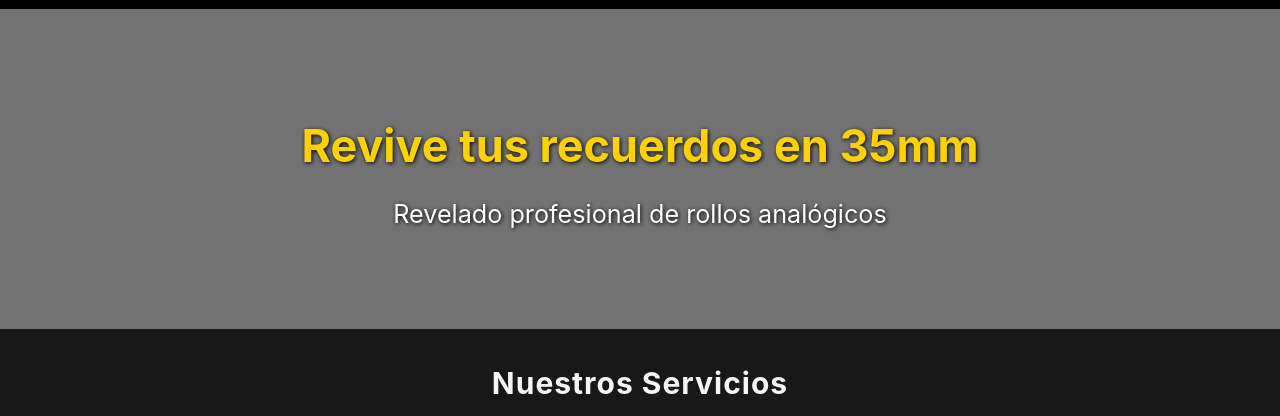
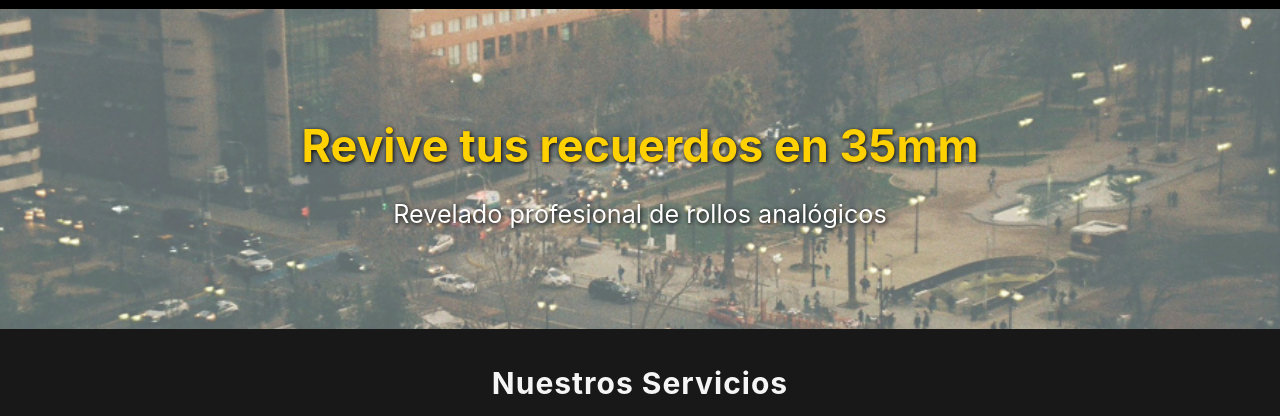
Before and after one commit to Folaquito/Proyecto-Fullstack-II, a plain HTML site: page index.html in a window 1280 px wide. Shown: the part 55-471 px from the top of the page. Drawn offline with nearby package versions, Linux system fonts and the light colour scheme.

Commit message:
Fix: Correct relative path for banner image in CSS

```diff
--- a/styles/styles.css
+++ b/styles/styles.css
@@ -7,7 +7,7 @@
 }
 
 header {
-  background: url('assets/img/banner2.png') center/cover no-repeat;
+  background: url('../assets/img/banner2.png') center/cover no-repeat;
   background-blend-mode: overlay;
   background-color: rgba(250, 250, 250, 0.4);
   height: 40vh;
```
